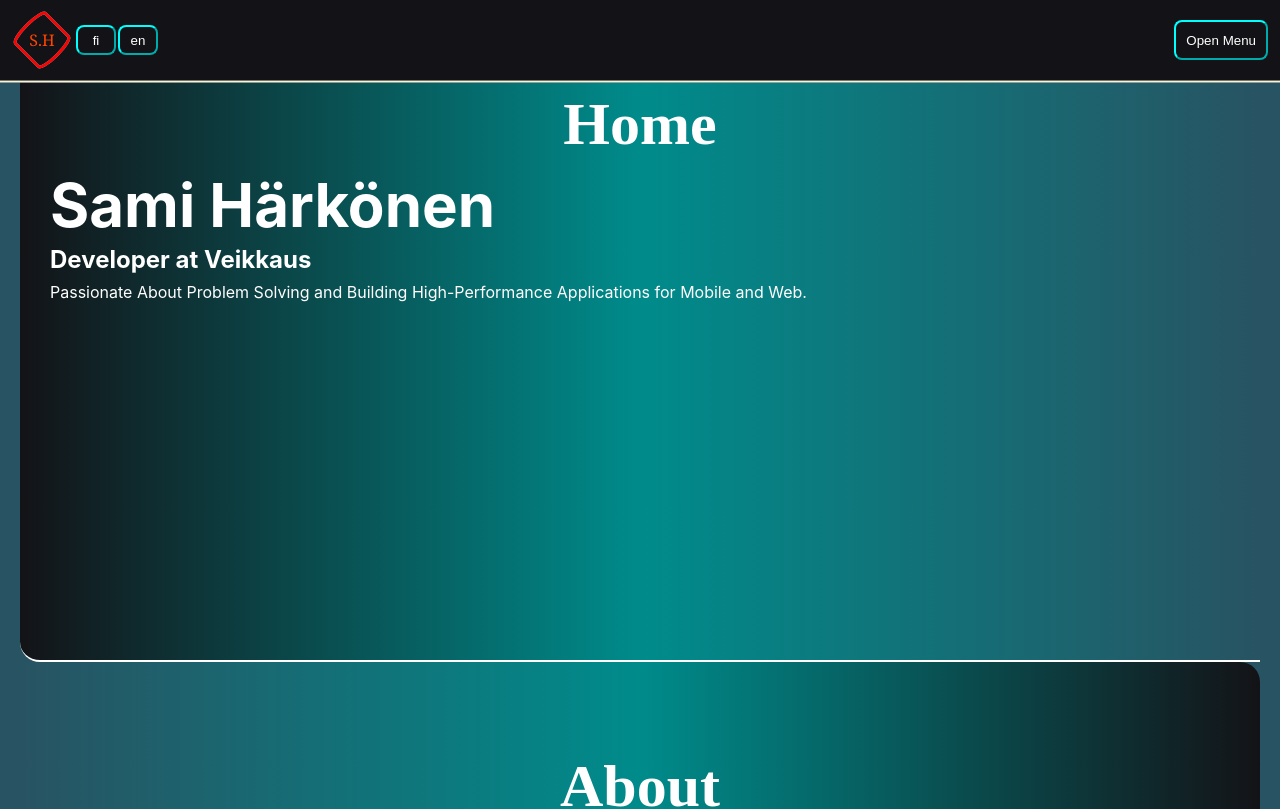
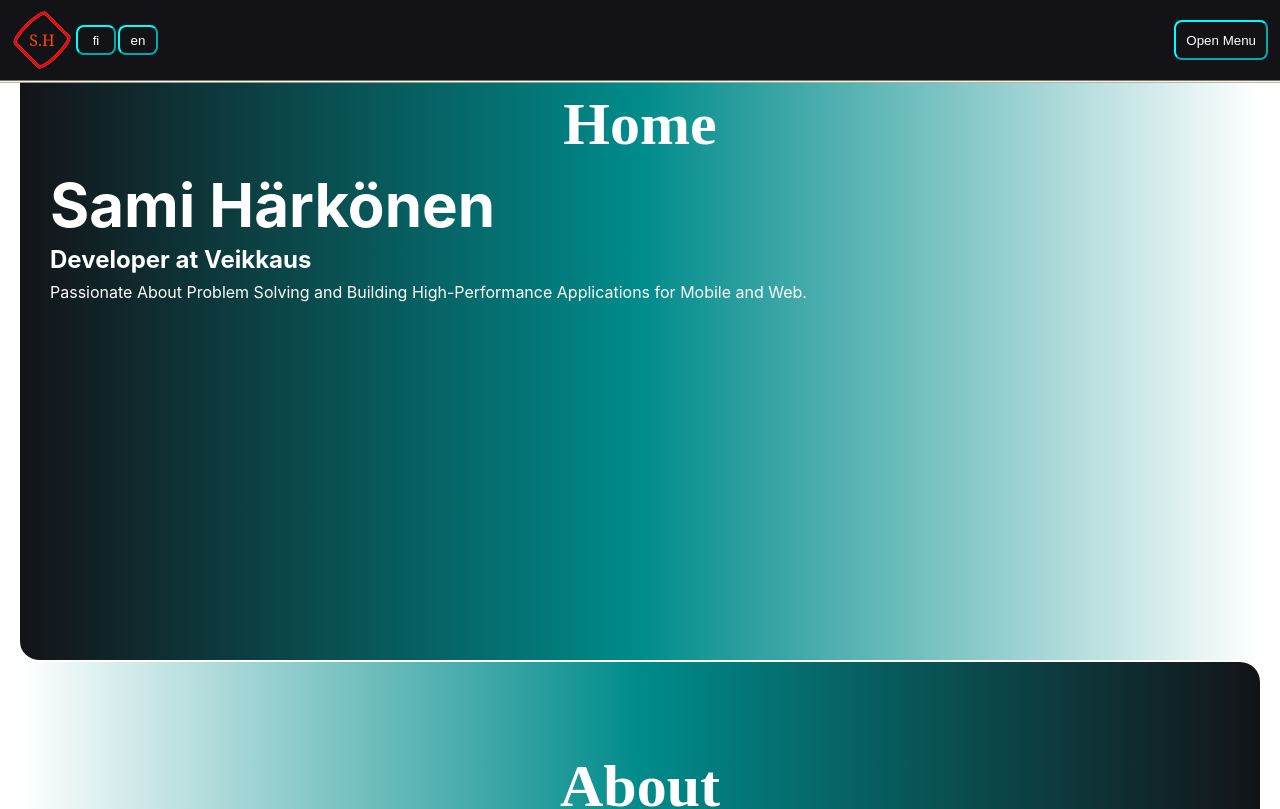
Before and after one commit to SamkHarks/My-page, a React (Create React App) app: page / in a window 1280 px wide. Shown: the top 809 px of the page. Built offline with nearby package versions, Linux system fonts and the light colour scheme.

Commit message:
add new primary background color

```diff
--- a/src/global/variables.css
+++ b/src/global/variables.css
@@ -27,7 +27,7 @@
     --color-lightGreen-secondary: rgb(88, 241, 88);
 
     /* Background colors */
-    --background-color-primary: rgb(40, 83, 98);/* #1d2128; /*rgb(80,134,137);*/
+    --background-color-primary: white;
     --background-color-secondary: #0c0f11;
 
     /* Text colors */
```
